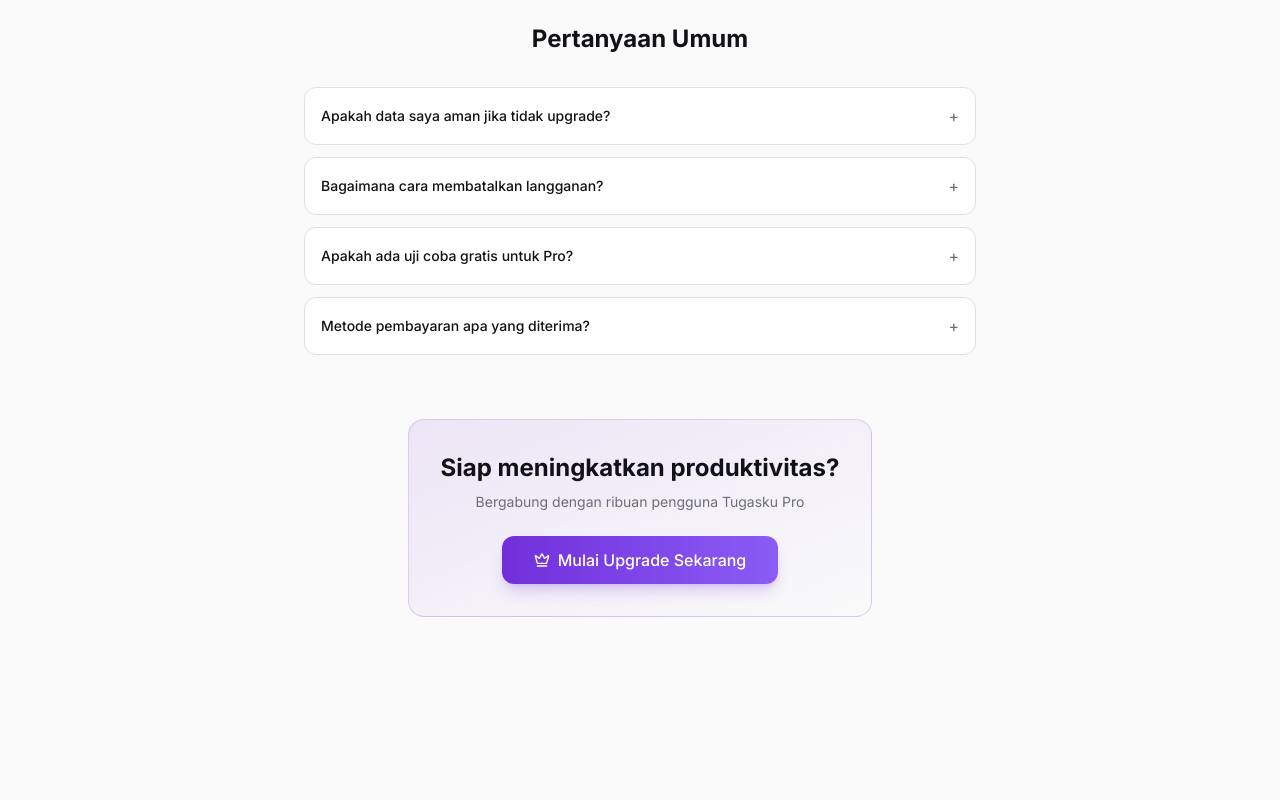
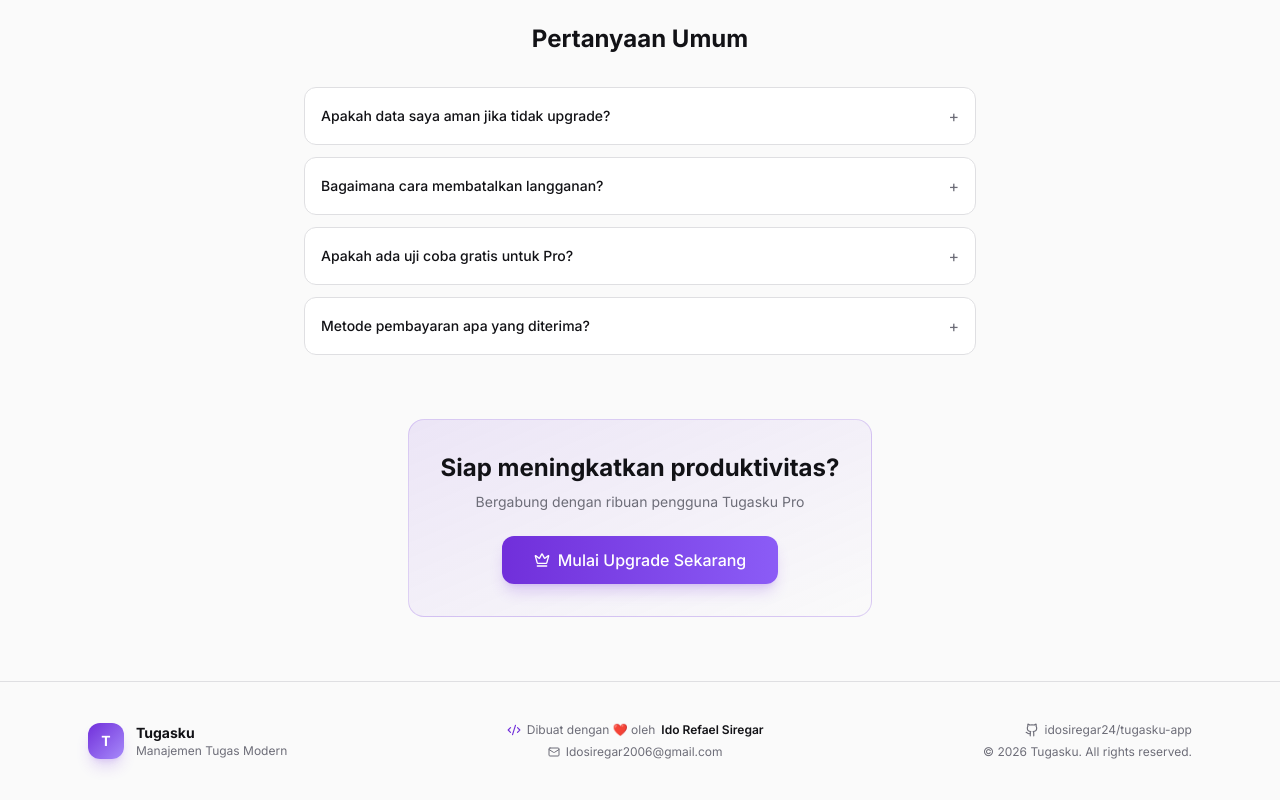
Before and after one commit to idosiregar24/tugasku-app, a React (Vite) app: page /pricing in a window 1280 px wide. Shown: the part 1626-2426 px from the top of the page. Before the commit the page ends 2307 px from the top, so only its background shows below. Built offline with nearby package versions, Linux system fonts and the light colour scheme; no server answers.

Commit message:
feat: developer identity footer + SEO meta tags (Ido Refael Siregar)

```diff
--- a/index.html
+++ b/index.html
@@ -1,14 +1,43 @@
 <!doctype html>
-<html lang="id" class="dark">
+<html lang="id">
   <head>
     <meta charset="UTF-8" />
     <link rel="icon" type="image/svg+xml" href="/favicon.svg" />
     <meta name="viewport" content="width=device-width, initial-scale=1.0" />
+
+    <!-- SEO -->
     <title>Tugasku – Manajemen Tugas Produktif</title>
-    <meta name="description" content="Tugasku adalah aplikasi manajemen tugas SaaS modern dengan Kanban board. Kelola tugas harianmu dengan mudah dan efisien." />
+    <meta name="description" content="Tugasku adalah aplikasi manajemen tugas SaaS modern dengan Kanban board drag-and-drop. Kelola tugas harianmu dengan mudah, atur prioritas, dan tingkatkan produktivitasmu." />
+    <meta name="author" content="Ido Refael Siregar" />
+    <meta name="developer" content="Ido Refael Siregar — Idosiregar2006@gmail.com" />
+    <meta name="keywords" content="manajemen tugas, kanban board, todo list, produktivitas, tugasku, task management" />
+
+    <!-- Open Graph -->
+    <meta property="og:type" content="website" />
+    <meta property="og:title" content="Tugasku – Manajemen Tugas Produktif" />
+    <meta property="og:description" content="Kelola tugas harianmu dengan Kanban board modern. Gratis untuk memulai." />
+    <meta property="og:site_name" content="Tugasku" />
+
+    <!-- Twitter Card -->
+    <meta name="twitter:card" content="summary" />
+    <meta name="twitter:title" content="Tugasku – Manajemen Tugas Produktif" />
+    <meta name="twitter:description" content="Kelola tugas harianmu dengan Kanban board modern. Gratis untuk memulai." />
   </head>
   <body>
     <div id="root"></div>
     <script type="module" src="/src/main.jsx"></script>
+
+    <!-- Apply saved theme before React loads to prevent flash -->
+    <script>
+      (function() {
+        try {
+          var theme = localStorage.getItem('tugasku-theme');
+          var prefersDark = window.matchMedia('(prefers-color-scheme: dark)').matches;
+          if (theme === 'light' || (!theme && !prefersDark)) {
+            document.documentElement.classList.add('light');
+          }
+        } catch(e) {}
+      })();
+    </script>
   </body>
 </html>
--- a/src/pages/DashboardPage.jsx
+++ b/src/pages/DashboardPage.jsx
@@ -26,6 +26,7 @@ import {
   Crown,
   Sparkles,
   Clock,
+  Code2,
 } from 'lucide-react'
 import { format } from 'date-fns'
 import { id as localeId } from 'date-fns/locale'
@@ -259,6 +260,25 @@ export function DashboardPage() {
         onSignOut={signOut}
         onUpgrade={() => { setProfileOpen(false); setUpgradeOpen(true) }}
       />
+
+      {/* ── Developer Footer ── */}
+      <footer className="border-t border-border/40 mt-auto">
+        <div className="max-w-7xl mx-auto px-4 sm:px-6 lg:px-8 py-3 flex items-center justify-between">
+          <p className="text-xs text-muted-foreground/50">
+            © {new Date().getFullYear()} Tugasku
+          </p>
+          <div className="flex items-center gap-1.5 text-xs text-muted-foreground/50">
+            <Code2 className="h-3 w-3" />
+            <span>by</span>
+            <a
+              href="mailto:Idosiregar2006@gmail.com"
+              className="font-medium hover:text-primary transition-colors"
+            >
+              Ido Refael Siregar
+            </a>
+          </div>
+        </div>
+      </footer>
     </div>
   )
 }
--- a/src/pages/PricingPage.jsx
+++ b/src/pages/PricingPage.jsx
@@ -13,6 +13,9 @@ import {
   ArrowRight,
   LayoutDashboard,
   X,
+  Mail,
+  Code2,
+  Github,
 } from 'lucide-react'
 import { Button } from '@/components/ui/button'
 import { PRO_PRICE_MONTHLY, PRO_PRICE_ANNUAL } from '@/hooks/useProfile'
@@ -371,6 +374,57 @@ export function PricingPage() {
           </div>
         </div>
       </main>
+
+      {/* ── Footer Developer ── */}
+      <footer className="relative border-t border-border bg-background/60 backdrop-blur-sm">
+        <div className="max-w-6xl mx-auto px-4 sm:px-6 py-10">
+          <div className="flex flex-col md:flex-row items-center justify-between gap-6">
+
+            {/* Brand */}
+            <div className="flex items-center gap-3">
+              <div className="w-9 h-9 rounded-xl bg-gradient-to-br from-primary to-violet-400 flex items-center justify-center shadow-lg shadow-primary/20">
+                <span className="text-sm font-bold text-white">T</span>
+              </div>
+              <div>
+                <p className="text-sm font-bold text-foreground">Tugasku</p>
+                <p className="text-xs text-muted-foreground">Manajemen Tugas Modern</p>
+              </div>
+            </div>
+
+            {/* Developer identity */}
+            <div className="flex flex-col items-center gap-1.5 text-center">
+              <div className="flex items-center gap-1.5 text-xs text-muted-foreground">
+                <Code2 className="h-3.5 w-3.5 text-primary shrink-0" />
+                <span>Dibuat dengan ❤️ oleh</span>
+                <span className="font-semibold text-foreground">Ido Refael Siregar</span>
+              </div>
+              <a
+                href="mailto:Idosiregar2006@gmail.com"
+                className="flex items-center gap-1.5 text-xs text-muted-foreground hover:text-primary transition-colors"
+              >
+                <Mail className="h-3 w-3" />
+                Idosiregar2006@gmail.com
+              </a>
+            </div>
+
+            {/* Links & copyright */}
+            <div className="flex flex-col items-end gap-1.5 text-right">
+              <a
+                href="https://github.com/idosiregar24/tugasku-app"
+                target="_blank"
+                rel="noopener noreferrer"
+                className="flex items-center gap-1.5 text-xs text-muted-foreground hover:text-foreground transition-colors"
+              >
+                <Github className="h-3.5 w-3.5" />
+                idosiregar24/tugasku-app
+              </a>
+              <p className="text-xs text-muted-foreground">
+                © {new Date().getFullYear()} Tugasku. All rights reserved.
+              </p>
+            </div>
+          </div>
+        </div>
+      </footer>
     </div>
   )
 }
```
